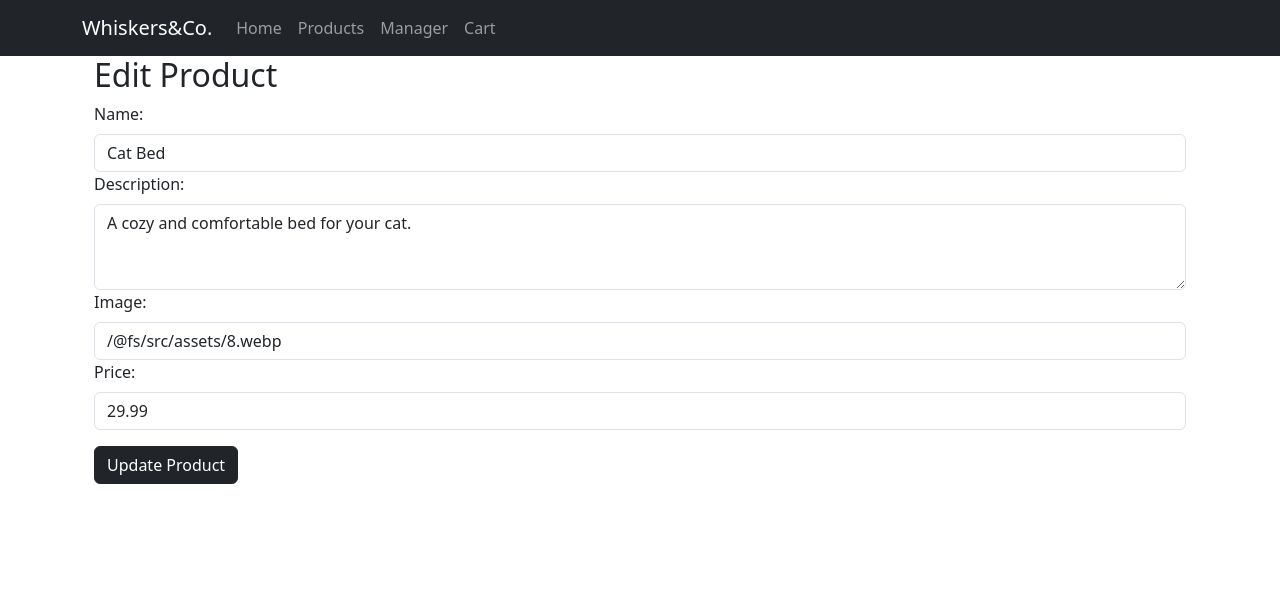
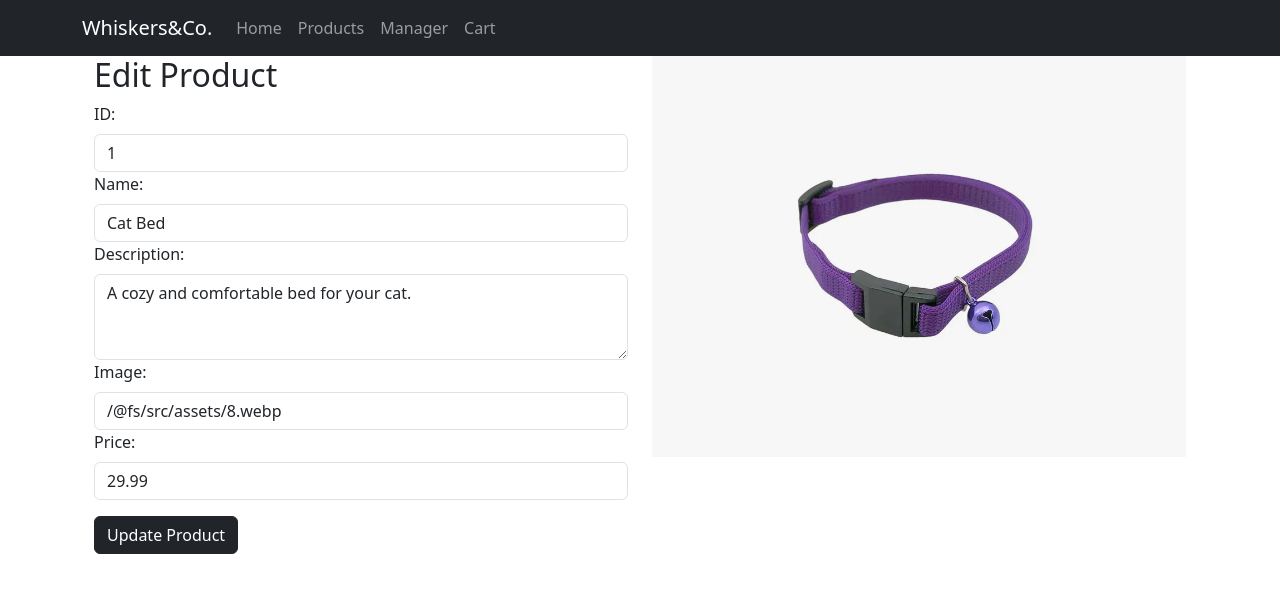
Before and after one commit to dorelasela-git/Card-Exercise, a React (Create React App) app: page /shop/edit/1 in a window 1280 px wide. Shown: the top 592 px of the page. Built offline with nearby package versions, Linux system fonts and the light colour scheme.

Commit message:
Last Changes

```diff
--- a/src/context/ContextShop.js
+++ b/src/context/ContextShop.js
@@ -20,8 +20,8 @@ export const ContextShopProvider = ({ children }) => {
     calTotalPrice();
   }, [cartItems]);
 
-  const createManager = (item) => {
-    setTotalItems([item, ...totalItems]);
+  const createManager = (newProduct) => {
+    setTotalItems([newProduct, ...totalItems]);
   };
 
   const deleteProductManager = (id) => {
--- a/src/pages/Cart/Cart.js
+++ b/src/pages/Cart/Cart.js
@@ -9,6 +9,7 @@ const Cart = () => {
   const totalPrice = ctxShop.totalPrice;
   const decreaseQuantity = ctxShop.decreaseQuantity;
   const increaseQuantity = ctxShop.increaseQuantity;
+
   return (
     <Layout>
       <h1 className="mb-4">Shopping Cart</h1>
--- a/src/pages/Manager/CreateNew.js
+++ b/src/pages/Manager/CreateNew.js
@@ -1,8 +1,9 @@
 import React, { useContext, useState } from "react";
-import { Form, Button, Row, Container } from "react-bootstrap";
+import { Form, Button, Row, Container,Col } from "react-bootstrap";
 import ContextShop from "../../context/ContextShop";
 import { useNavigate } from "react-router-dom";
 import Layout from "../../components/Layout/Layout";
+import Card from "react-bootstrap/Card";
 
 const CreateNewProduct = () => {
   const [name, setName] = useState("");
@@ -14,9 +15,6 @@ const CreateNewProduct = () => {
 
   const createHandle = (e) => {
     e.preventDefault();
-    // Validate the form fields here if needed
-
-    // Create a new product object
     const newProduct = {
       name,
       description,
@@ -26,7 +24,6 @@ const CreateNewProduct = () => {
       quantity: 0,
     };
 
-    // Add the new product using the provided addProduct function
     createManager(newProduct);
     navigate("/shop/manager");
   };
@@ -35,6 +32,7 @@ const CreateNewProduct = () => {
     <Layout>
       <Container>
         <Row>
+          <Col md={6}>
           <Form onSubmit={createHandle}>
             <h2>Create New Product</h2>
             <Form.Group controlId="name">
@@ -74,6 +72,19 @@ const CreateNewProduct = () => {
               Add Product
             </Button>
           </Form>
+
+          </Col>
+
+    <Col>
+            <Form.Group controlId="image">
+              <Card.Img
+                  variant="top"
+                  src={productImage}
+                  style={{ width: "100%", height: "auto", objectFit: "fill" }}
+              />
+            </Form.Group>
+    </Col>
+
         </Row>
       </Container>
     </Layout>
--- a/src/pages/Manager/EditManager.js
+++ b/src/pages/Manager/EditManager.js
@@ -1,8 +1,9 @@
 import React, { useState, useContext } from "react";
-import { Form, Button, Container } from "react-bootstrap";
+import { Form, Button, Container,Col,Row } from "react-bootstrap";
 import { useNavigate, useParams } from "react-router-dom";
 import ContextShop from "../../context/ContextShop";
 import Layout from "../../components/Layout/Layout";
+import Card from "react-bootstrap/Card";
 
 const EditProductForm = () => {
   const { id } = useParams();
@@ -18,10 +19,7 @@ const EditProductForm = () => {
 
   const handleSubmit = (e) => {
     e.preventDefault();
-    // Validate the form fields here if needed
-
-    // Create a new product object
-    const newProduct = {
+    const updatedProduct = {
       ...product,
       name,
       description,
@@ -29,17 +27,26 @@ const EditProductForm = () => {
       productImage,
     };
 
-    // Add the new product using the provided editProduct function
-    editProduct(newProduct);
+    editProduct(updatedProduct);
     navigate("/shop/manager");
   };
 
   return (
     <Layout>
       <Container>
+        <Row>
+        <Col md={6}>
         <h2>Edit Product</h2>
         <Form onSubmit={handleSubmit}>
-          <Form.Group controlId="name">
+          <Form.Group controlId="id">
+            <Form.Label>ID:</Form.Label>
+            <Form.Control
+                type="text"
+                value={id}
+                onChange={(e) => setName(e.target.value)} readOnly
+            />
+          </Form.Group>
+          <Form.Group>
             <Form.Label>Name:</Form.Label>
             <Form.Control
               type="text"
@@ -80,6 +87,17 @@ const EditProductForm = () => {
             Update Product
           </Button>
         </Form>
+        </Col>
+          <Col>
+            <Form.Group controlId="image">
+              <Card.Img
+                  variant="top"
+                  src={productImage}
+                  style={{ width: "100%", height: "auto", objectFit: "fill" }}
+              />
+            </Form.Group>
+          </Col>
+        </Row>
       </Container>
     </Layout>
   );
```
